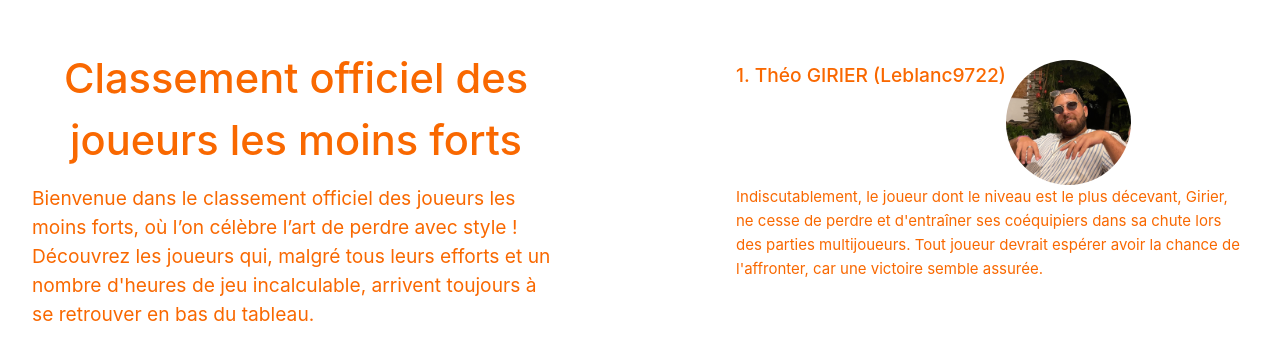
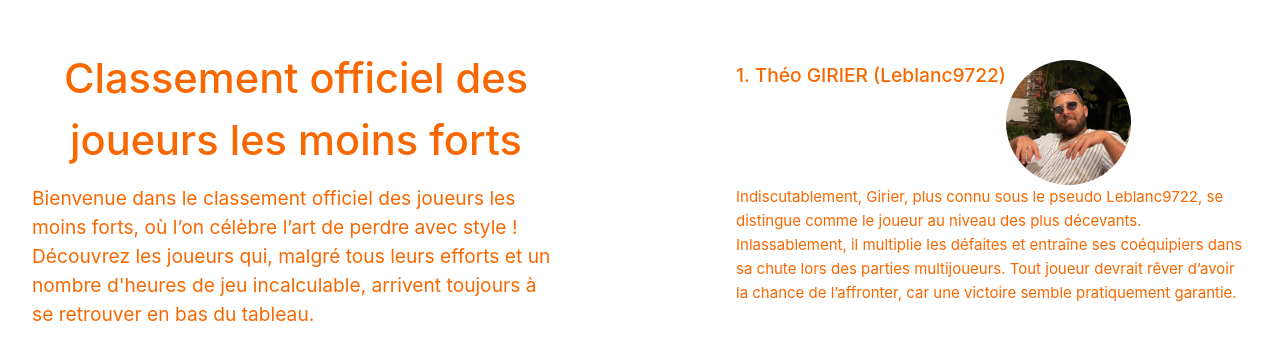
Before and after one commit to Stan97-2/pas-fort, a Vue app: page / in a window 1280 px wide. Shown: the part 209-568 px from the top of the page. Built offline with nearby package versions, Linux system fonts and the light colour scheme.

Commit message:
small changes

```diff
--- a/src/components/TheWelcome.vue
+++ b/src/components/TheWelcome.vue
@@ -12,6 +12,6 @@ const openReadmeInEditor = () => fetch('/__open-in-editor?file=README.md')
 <template>
   <WelcomeItem>
     <template #heading>1. Théo GIRIER (Leblanc9722)</template>
-    Indiscutablement, le joueur dont le niveau est le plus décevant, Girier, ne cesse de perdre et d'entraîner ses coéquipiers dans sa chute lors des parties multijoueurs. Tout joueur devrait espérer avoir la chance de l'affronter, car une victoire semble assurée.
+    Indiscutablement, Girier, plus connu sous le pseudo Leblanc9722, se distingue comme le joueur au niveau des plus décevants. Inlassablement, il multiplie les défaites et entraîne ses coéquipiers dans sa chute lors des parties multijoueurs. Tout joueur devrait rêver d’avoir la chance de l’affronter, car une victoire semble pratiquement garantie.
   </WelcomeItem>
 </template>
```
